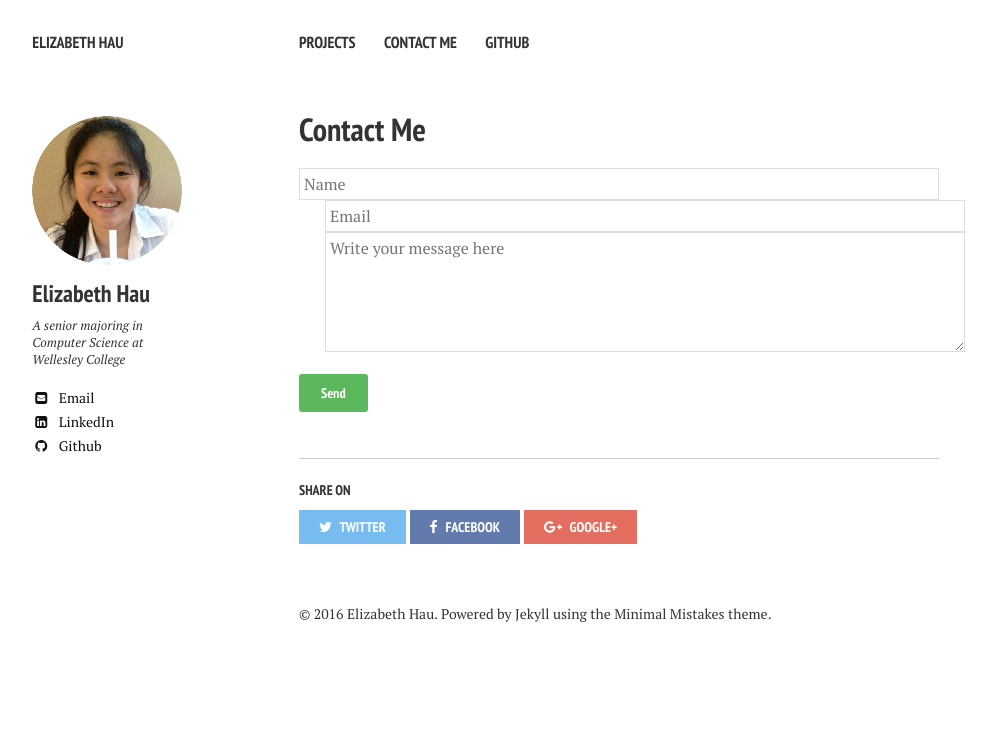
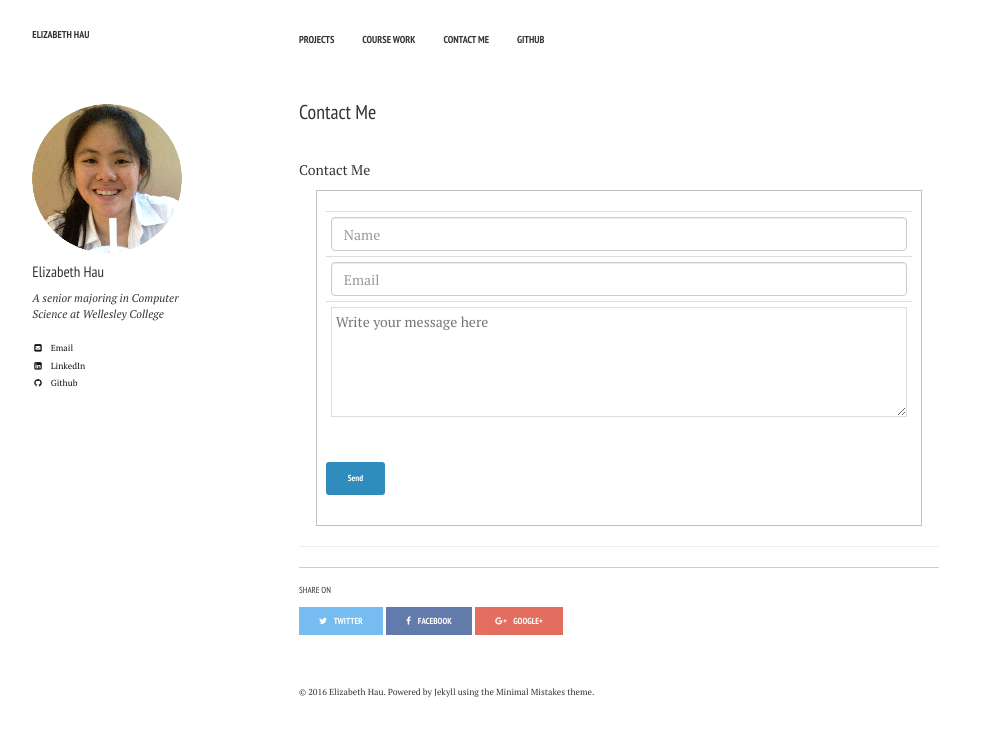
Before and after one commit to elizabethhau/elizabethhau.github.io, a Jekyll site: the page built from contact/index.html, in a window 1280 px wide. Shown: the top 736 px of the page, without its empty margins (21-1017 px from the left). Built offline with Jekyll 4.4.1, drawn with Linux system fonts in a browser that asks for light colours; nearby versions of some CDN libraries.

Commit message:
adding bootstrap for contact page (try: 1)

```diff
--- a/_data/navigation.yml
+++ b/_data/navigation.yml
@@ -3,8 +3,8 @@
 - title: PROJECTS
   url: /projects/
 
-# - title: COURSE WORK
-#   url: /course-work/
+- title: COURSE WORK
+  url: /course-work/
 
 - title: CONTACT ME
   url: /contact/
--- a/_includes/_head.html
+++ b/_includes/_head.html
@@ -1,5 +1,15 @@
 <meta charset="utf-8">
 <title>{% if page.title %}{{ page.title }} &#8211; {% endif %}{{ site.title }}</title>
+{% if page.bootstrap %}
+	<!-- Latest compiled and minified CSS -->
+    <link rel="stylesheet" href="http://maxcdn.bootstrapcdn.com/bootstrap/3.3.4/css/bootstrap.min.css">
+
+    <!-- jQuery library -->
+    <script src="https://ajax.googleapis.com/ajax/libs/jquery/1.11.1/jquery.min.js"></script>
+
+    <!-- Latest compiled JavaScript -->
+    <script src="http://maxcdn.bootstrapcdn.com/bootstrap/3.3.4/js/bootstrap.min.js"></script>
+{% endif %}
 {% if page.excerpt %}<meta name="description" content="{{ page.excerpt | strip_html }}">{% endif %}
 <meta name="keywords" content="{{ page.tags | join: ', ' }}">
 {% if page.author %}
--- a/contact/index.html
+++ b/contact/index.html
@@ -4,11 +4,40 @@ title: Contact Me
 date: 2016-01-07T16:48:48+08:00
 modified:
 excerpt:
+bootstrap: true
 tags: []
 image:
   feature:
 ---
+<div class = "page-header">Contact Me
+	<form action="http://formspree.io/elizabeth.hau@wellesley.edu" method="POST">
+		<div class = "panel-heading">
+			<fieldset>
+				<div class = "panel-content">
+				<table class = "table table-hover table-condensed">
+					<div class = "form-group">
+						<tr><td><input class = "form-control" type="text" name="name" placeholder="Name" required></td></tr>
+					</div>
+					<div class = "form-group">
+						<tr><td><input class = "form-control" type="email" name="_replyto" placeholder="Email" required></td></tr>
+					</div>
+					<div class = "form-group">
+						<tr><td>
+							<textarea name="message" placeholder="Write your message here" rows="5" cols="50" required></textarea><br><br>
+							<input type="text" name="_gotcha" style="display:none">
+							<input type="hidden" name="_subject" value="New Submission from Portfolio" />
+						</td></tr>
+					</div>
+				</table>
+				</div>
+				<button class="btn btn-success btn-info" type="submit" >Send</button>
+			</fieldset>
+		</div>
+	</form>
+</div>
 
+
+<!--
 <form action="http://formspree.io/elizabeth.hau@wellesley.edu" method="POST">
 
 <input type="text" name="name" placeholder="Name" required>
@@ -21,7 +50,9 @@ image:
 <input type="text" name="_gotcha" style="display:none">
 <input type="hidden" name="_subject" value="New Submission from Portfolio" />
 <button class="btn btn-success" type="submit">Send</button>
-</form>
+</form> -->
+
+
 
     <!-- Bootstrap Core CSS - Uses Bootswatch Flatly Theme: http://bootswatch.com/flatly/ -->
     <!-- <link href="css/bootstrap.min.css" rel="stylesheet"> -->
```
Also changed, not shown: 16 other files.
